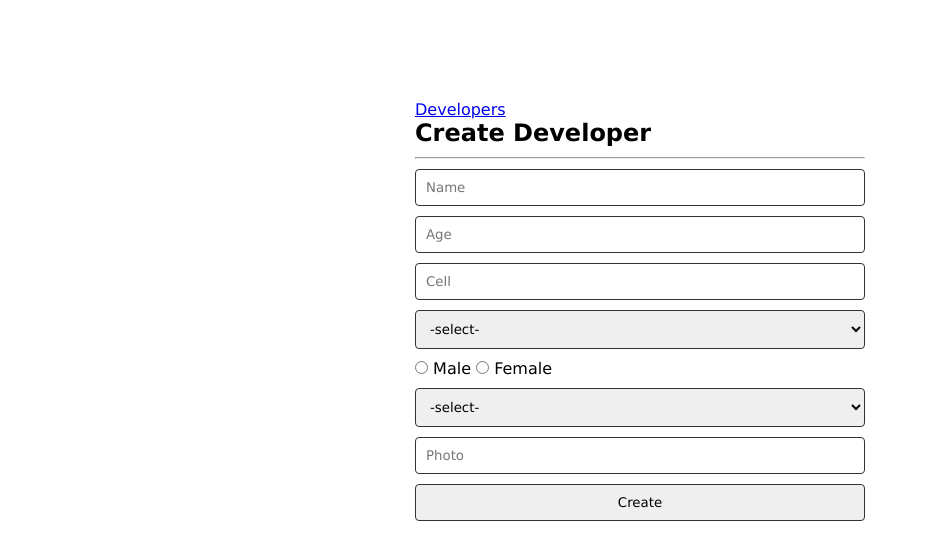
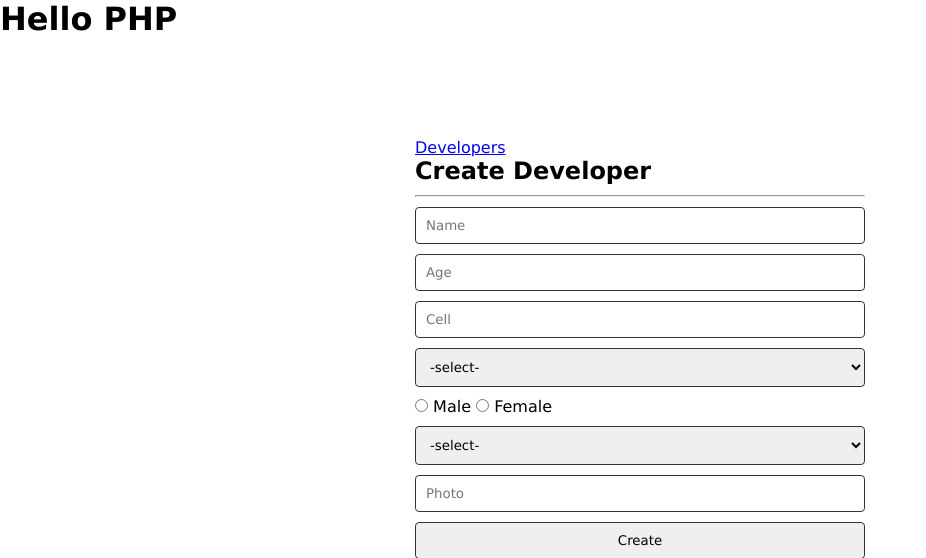
Before and after one commit to mahatabmunim/team, a PHP site: page / in a window 1280 px wide. Shown: the top 558 px of the page, without its empty margins (0-926 px from the left). Run offline with PHP 8.4, Linux system fonts and the light colour scheme.

Commit message:
h1 tag change

```diff
--- a/index.php
+++ b/index.php
@@ -49,6 +49,7 @@ if(isset($_POST['developer_form'])){
     <link rel="stylesheet" href="./css/style.css">
 </head>
 <body>
+    <h1>Hello PHP</h1>
     <div class="team-form">
         <a href="./devs.php">Developers</a>
         <h2>Create Developer</h2>
```
